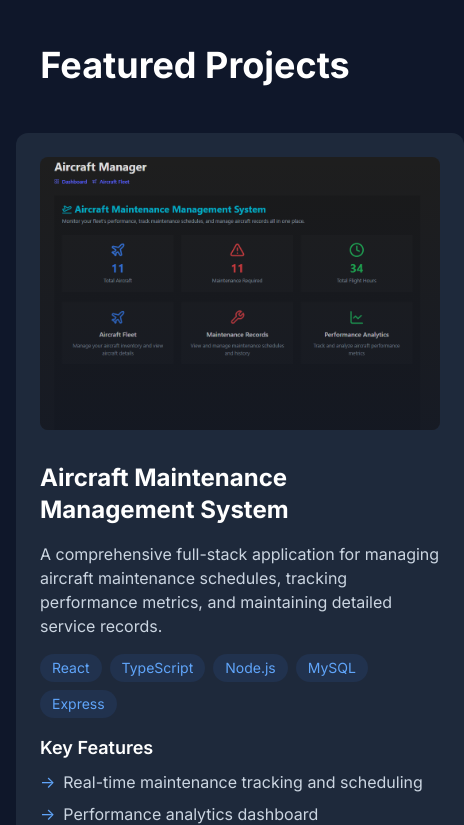
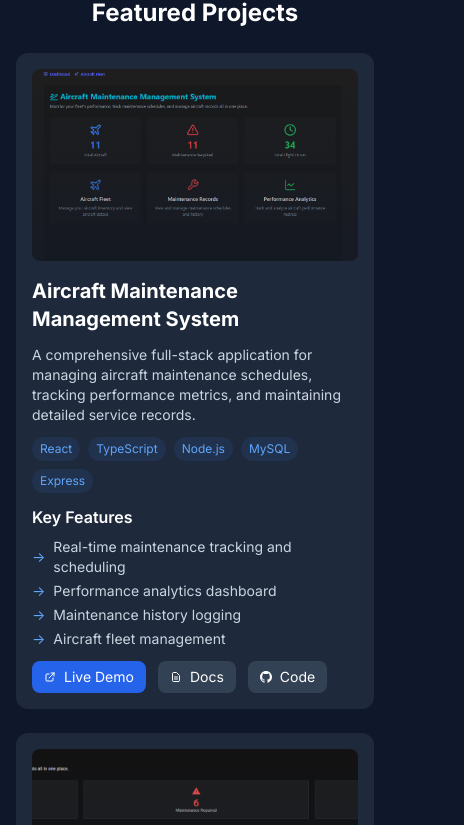
Before and after one commit to omniV1/Portfolio, a React (Vite) app: page / in a window 390 px wide. Shown: the part 1032-1857 px from the top of the page, 464 px wide, since content can reach past the window. Built offline with nearby package versions, Linux system fonts and the light colour scheme.

Commit message:
add scroll to contact me page

```diff
--- a/src/components/ProjectSection.tsx
+++ b/src/components/ProjectSection.tsx
@@ -1,6 +1,6 @@
 import { FC } from 'react';
 import ReactAircraftImg from '../img/ReactImg.png';
-import MVCImage from '../img/minesweeper.png'
+import MVCImage from '../img/minesweeper.png';
 import AngularAircraftImg from '../img/AngularImg.png';
 
 interface ProjectCardProps {
@@ -29,7 +29,7 @@ const ProjectsSection: FC = () => {
         "Maintenance history logging",
         "Aircraft fleet management"
       ],
-      image: ReactAircraftImg  // Use the imported image here
+      image: ReactAircraftImg
     },
     {
       title: "Aircraft Maintenance Manager (Angular)",
@@ -44,7 +44,7 @@ const ProjectsSection: FC = () => {
         "SQL Server database integration",
         "RESTful API design"
       ],
-    image: AngularAircraftImg // Use the imported image here
+      image: AngularAircraftImg
     },
     {
       title: "Minesweeper Web Application",
@@ -60,54 +60,57 @@ const ProjectsSection: FC = () => {
         "Administrative user management",
         "RESTful API for game operations"
       ],
-        image: MVCImage // We'll need to update this with a Minesweeper screenshot
+      image: MVCImage
     },
   ];
+
   return (
-    <div className="min-h-screen bg-slate-900 py-20 px-4 sm:px-6 lg:px-8">
+    <div className="min-h-screen bg-slate-900 py-8 md:py-20 px-4 sm:px-6 lg:px-8">
       <div className="max-w-7xl mx-auto">
-        <h2 className="text-4xl font-bold text-white mb-12 text-center">
+        <h2 className="text-2xl md:text-4xl font-bold text-white mb-6 md:mb-12 text-center">
           Featured Projects
         </h2>
 
-        <div className="grid gap-12">
+        <div className="space-y-6 md:space-y-12">
           {projects.map((project, index) => (
-            <div key={index} className="group relative bg-slate-800 rounded-xl p-6 hover:bg-slate-700/50 transition-all duration-300">
-              <div className="grid md:grid-cols-2 gap-8 items-center">
-                {/* Project Image */}
-                <div className="relative rounded-lg overflow-hidden">
+            <div key={index} className="group relative bg-slate-800 rounded-xl p-4 md:p-6 hover:bg-slate-700/50 transition-all duration-300">
+              <div className="flex flex-col md:grid md:grid-cols-2 gap-4 md:gap-8">
+                <div className="relative rounded-lg overflow-hidden h-48 md:h-auto">
                   <img
                     src={project.image}
                     alt={project.title}
-                    className="w-full h-auto object-cover transition-transform duration-300 group-hover:scale-105"
+                    className="w-full h-full object-cover transition-transform duration-300 group-hover:scale-105"
                   />
                   <div className="absolute inset-0 bg-gradient-to-t from-slate-900/50 to-transparent" />
                 </div>
 
+                <div className="space-y-3 md:space-y-4">
+                  <h3 className="text-xl md:text-2xl font-bold text-white">
+                    {project.title}
+                  </h3>
 
-                {/* Project Info */}
-                <div className="space-y-4">
-                  <h3 className="text-2xl font-bold text-white">{project.title}</h3>
-                  <p className="text-slate-300">{project.description}</p>
+                  <p className="text-sm md:text-base text-slate-300">
+                    {project.description}
+                  </p>
 
-                  {/* Technologies */}
                   <div className="flex flex-wrap gap-2">
                     {project.technologies.map((tech) => (
                       <span
                         key={tech}
-                        className="px-3 py-1 bg-blue-500/10 text-blue-400 rounded-full text-sm"
+                        className="px-2 py-1 text-xs md:text-sm bg-blue-500/10 text-blue-400 rounded-full"
                       >
                         {tech}
                       </span>
                     ))}
                   </div>
 
-                  {/* Features */}
                   <div className="space-y-2">
-                    <h4 className="text-lg font-semibold text-white">Key Features</h4>
-                    <ul className="space-y-2">
+                    <h4 className="text-base md:text-lg font-semibold text-white">
+                      Key Features
+                    </h4>
+                    <ul className="space-y-1 md:space-y-2">
                       {project.features.map((feature) => (
-                        <li key={feature} className="flex items-center gap-2 text-slate-300">
+                        <li key={feature} className="flex items-center gap-2 text-sm md:text-base text-slate-300">
                           <span className="text-blue-400">→</span>
                           {feature}
                         </li>
@@ -115,33 +118,33 @@ const ProjectsSection: FC = () => {
                     </ul>
                   </div>
 
-                  {/* Action Buttons */}
-                  <div className="flex gap-4 mt-6">
+                  <div className="flex flex-wrap gap-3 mt-4">
                     <a
                       href={project.liveDemo}
-                      className="inline-flex items-center gap-2 px-4 py-2 bg-blue-600 text-white rounded-lg hover:bg-blue-700 transition-colors"
+                      className="inline-flex items-center gap-2 px-3 py-1.5 md:px-4 md:py-2 bg-blue-600 text-white text-sm md:text-base rounded-lg hover:bg-blue-700 transition-colors"
                     >
-                      <svg className="w-4 h-4" xmlns="http://www.w3.org/2000/svg" fill="none" viewBox="0 0 24 24" stroke="currentColor">
+                      <svg className="w-3 h-3 md:w-4 md:h-4" xmlns="http://www.w3.org/2000/svg" fill="none" viewBox="0 0 24 24" stroke="currentColor">
                         <path strokeLinecap="round" strokeLinejoin="round" strokeWidth={2} d="M10 6H6a2 2 0 00-2 2v10a2 2 0 002 2h10a2 2 0 002-2v-4M14 4h6m0 0v6m0-6L10 14" />
                       </svg>
                       Live Demo
                     </a>
-                    <a href={project.documentation}
-                    className="inline-flex items-center gap-2 px-4 py-2 bg-slate-700 text-white rounded-lg hover:bg-blue-700 transition-colors"
+                    <a
+                      href={project.documentation}
+                      className="inline-flex items-center gap-2 px-3 py-1.5 md:px-4 md:py-2 bg-slate-700 text-white text-sm md:text-base rounded-lg hover:bg-slate-600 transition-colors"
                     >
-                    <svg className="w-4 h-4" xmlns="http://www.w3.org/2000/svg" fill="none" viewBox="0 0 24 24" stroke="currentColor">
-                        <path strokeLinecap="round" strokeLinejoin="round" strokeWidth={2} d="M10 6H6a2 2 0 00-2 2v10a2 2 0 002 2h10a2 2 0 002-2v-4M14 4h6m0 0v6m0-6L10 14" />
+                      <svg className="w-3 h-3 md:w-4 md:h-4" xmlns="http://www.w3.org/2000/svg" fill="none" viewBox="0 0 24 24" stroke="currentColor">
+                        <path strokeLinecap="round" strokeLinejoin="round" strokeWidth={2} d="M9 12h6m-6 4h6m2 5H7a2 2 0 01-2-2V5a2 2 0 012-2h5.586a1 1 0 01.707.293l5.414 5.414a1 1 0 01.293.707V19a2 2 0 01-2 2z" />
                       </svg>
-                      Documentation
+                      Docs
                     </a>
                     <a
                       href={project.github}
-                      className="inline-flex items-center gap-2 px-4 py-2 bg-slate-700 text-white rounded-lg hover:bg-slate-600 transition-colors"
+                      className="inline-flex items-center gap-2 px-3 py-1.5 md:px-4 md:py-2 bg-slate-700 text-white text-sm md:text-base rounded-lg hover:bg-slate-600 transition-colors"
                     >
-                      <svg className="w-4 h-4" xmlns="http://www.w3.org/2000/svg" viewBox="0 0 24 24" fill="currentColor">
+                      <svg className="w-3 h-3 md:w-4 md:h-4" xmlns="http://www.w3.org/2000/svg" viewBox="0 0 24 24" fill="currentColor">
                         <path d="M12 0c-6.626 0-12 5.373-12 12 0 5.302 3.438 9.8 8.207 11.387.599.111.793-.261.793-.577v-2.234c-3.338.726-4.033-1.416-4.033-1.416-.546-1.387-1.333-1.756-1.333-1.756-1.089-.745.083-.729.083-.729 1.205.084 1.839 1.237 1.839 1.237 1.07 1.834 2.807 1.304 3.492.997.107-.775.418-1.305.762-1.604-2.665-.305-5.467-1.334-5.467-5.931 0-1.311.469-2.381 1.236-3.221-.124-.303-.535-1.524.117-3.176 0 0 1.008-.322 3.301 1.23.957-.266 1.983-.399 3.003-.404 1.02.005 2.047.138 3.006.404 2.291-1.552 3.297-1.23 3.297-1.23.653 1.653.242 2.874.118 3.176.77.84 1.235 1.911 1.235 3.221 0 4.609-2.807 5.624-5.479 5.921.43.372.823 1.102.823 2.222v3.293c0 .319.192.694.801.576 4.765-1.589 8.199-6.086 8.199-11.386 0-6.627-5.373-12-12-12z"/>
                       </svg>
-                      View Code
+                      Code
                     </a>
                   </div>
                 </div>
```
Lines whose indentation alone changed are shown as unchanged.
